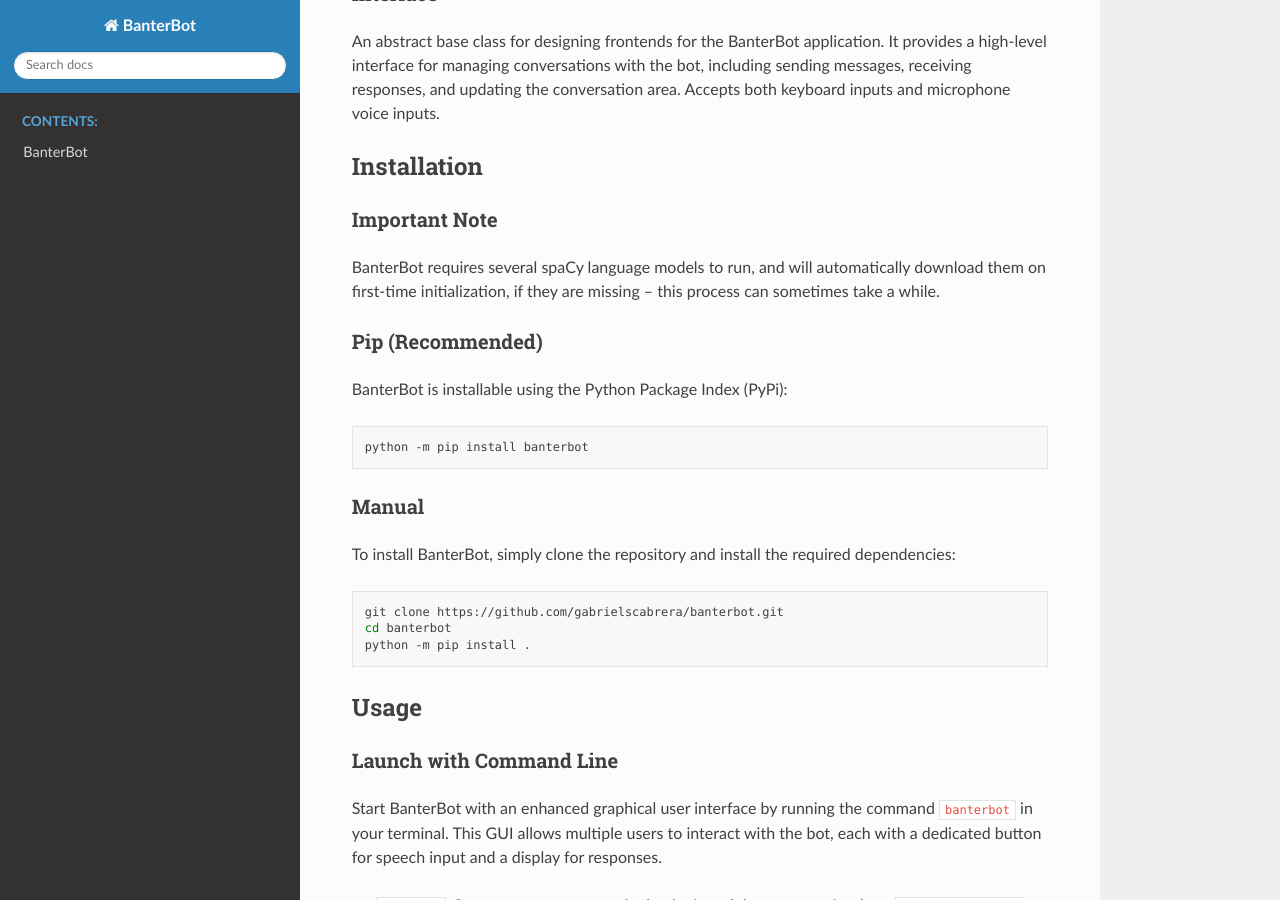
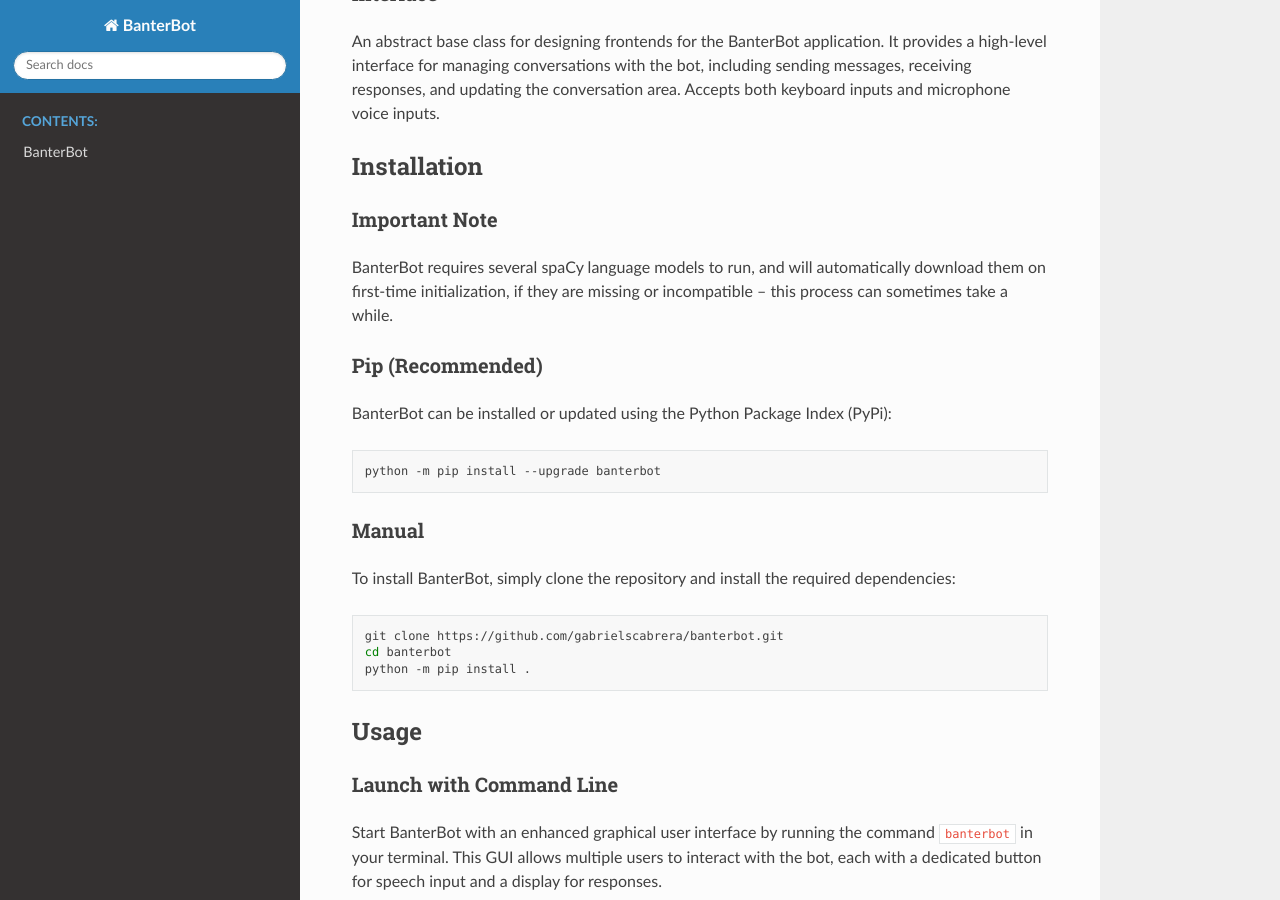
Before and after one commit to GabrielSCabrera/BanterBot, a Sphinx documentation site: the page built from docs/index.rst, in a window 1280 px wide and 900 px high, scrolled down 1463 px. Built offline with Sphinx 7.4.7 and the Read the Docs theme 2.0.0, drawn with Linux system fonts in a browser that asks for light colours.

```diff
--- a/docs/index.rst
+++ b/docs/index.rst
@@ -91,16 +91,17 @@ Important Note
 
 BanterBot requires several spaCy language models to run, and will
 automatically download them on first-time initialization, if they
-are missing -- this process can sometimes take a while.
+are missing or incompatible -- this process can sometimes take a while.
 
 Pip (Recommended)
 ~~~~~~~~~~~~~~~~~
 
-BanterBot is installable using the Python Package Index (PyPi):
+BanterBot can be installed or updated using the Python Package Index (PyPi):
 
 .. code:: bash
 
-   python -m pip install banterbot
+   python -m pip install --upgrade banterbot
+
 
 Manual
 ~~~~~~
```
Also changed, not shown: README.md (+3 -3 lines).
